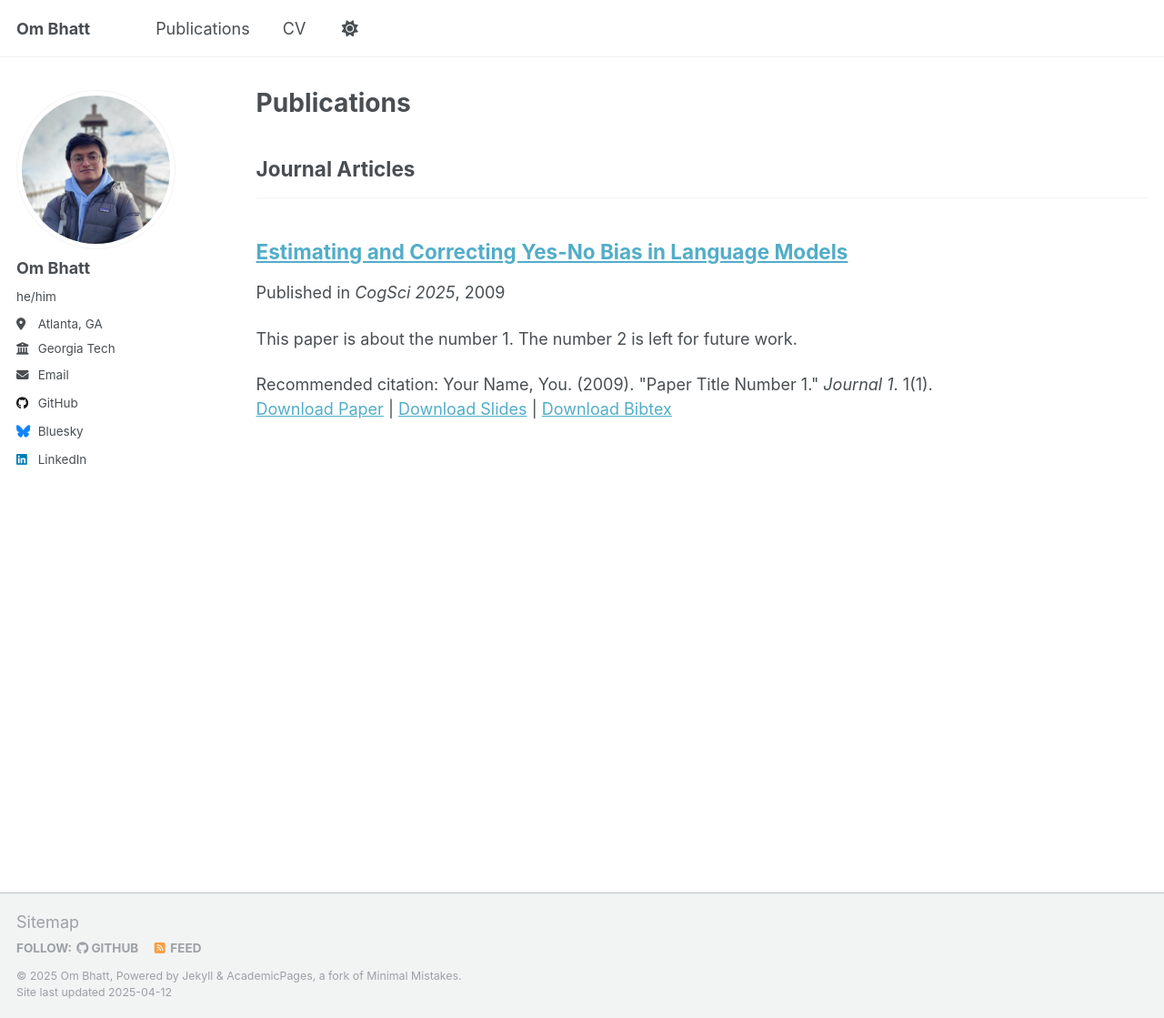
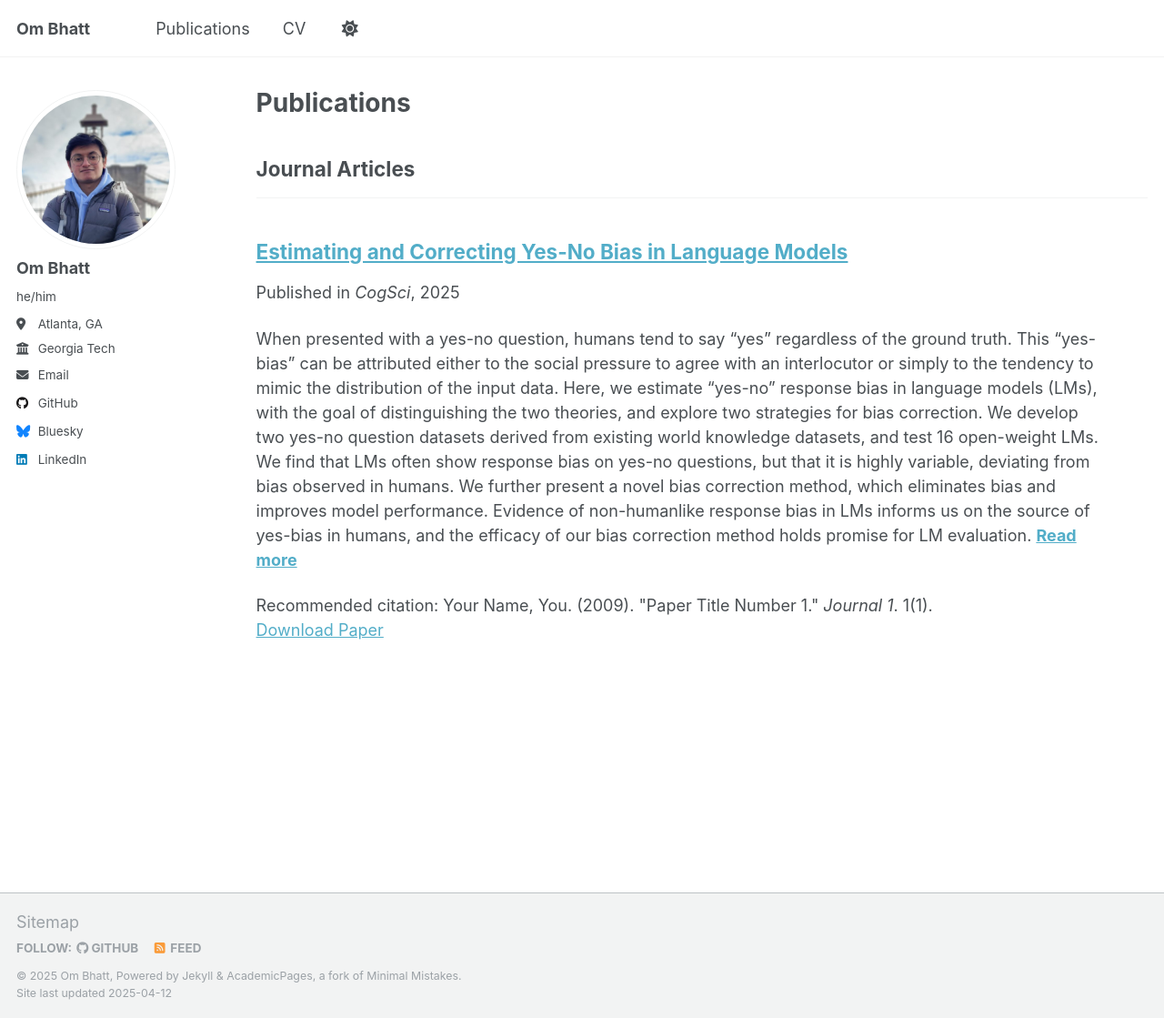
Before and after one commit to ombbhatt/ombbhatt.github.io, a Jekyll site: the page built from _pages/publications.html, in a window 1280 px wide and 1119 px high. Shown: the whole window at 91% size. Built offline with Jekyll 4.4.1, drawn with Linux system fonts in a browser that asks for light colours.

```diff
--- a/_config.yml
+++ b/_config.yml
@@ -92,7 +92,7 @@ teaser                   :  # filename of teaser fallback teaser image placed in
 breadcrumbs              : false # true, false (default)
 words_per_minute         : 160
 future                   : true
-read_more                : "disabled" # if enabled, adds "Read more" links to excerpts
+read_more                : "enabled" # if enabled, adds "Read more" links to excerpts
 talkmap_link             : false      #change to true to add link to talkmap on talks page
 comments:
   provider               : # false (default), "disqus", "discourse", "facebook", "google-plus", "staticman", "custom"
--- a/_publications/2009-10-01-paper-title-number-1.md
+++ /dev/null
@@ -1,14 +0,0 @@
----
-title: "Estimating and Correcting Yes-No Bias in Language Models"
-collection: publications
-category: manuscripts
-permalink: /publication/2009-10-01-paper-title-number-1
-excerpt: 'This paper is about the number 1. The number 2 is left for future work.'
-date: 2009-10-01
-venue: 'CogSci 2025'
-slidesurl: 'http://academicpages.github.io/files/slides1.pdf'
-paperurl: 'http://academicpages.github.io/files/paper1.pdf'
-bibtexurl: 'http://academicpages.github.io/files/bibtex1.bib'
-citation: 'Your Name, You. (2009). &quot;Paper Title Number 1.&quot; <i>Journal 1</i>. 1(1).'
----
-The contents above will be part of a list of publications, if the user clicks the link for the publication than the contents of section will be rendered as a full page, allowing you to provide more information about the paper for the reader. When publications are displayed as a single page, the contents of the above "citation" field will automatically be included below this section in a smaller font.
--- /dev/null
+++ b/_publications/2025-04-04-yes-no-bias-lms.md
@@ -0,0 +1,14 @@
+---
+title: "Estimating and Correcting Yes-No Bias in Language Models"
+collection: publications
+category: manuscripts
+permalink: /publication/2025-04-04-yes-no-bias-lms
+excerpt: 'When presented with a yes-no question, humans tend to say "yes" regardless of the ground truth. This "yes-bias" can be attributed either to the social pressure to agree with an interlocutor or simply to the tendency to mimic the distribution of the input data. Here, we estimate "yes-no" response bias in language models (LMs), with the goal of distinguishing the two theories, and explore two strategies for bias correction. We develop two yes-no question datasets derived from existing world knowledge datasets, and test 16 open-weight LMs. We find that LMs often show response bias on yes-no questions, but that it is highly variable, deviating from bias observed in humans. We further present a novel bias correction method, which eliminates bias and improves model performance. Evidence of non-humanlike response bias in LMs informs us on the source of yes-bias in humans, and the efficacy of our bias correction method holds promise for LM evaluation.'
+date: 2025-04-04
+venue: 'CogSci'
+# slidesurl: 'http://academicpages.github.io/files/slides1.pdf'
+paperurl: 'http://academicpages.github.io/files/paper1.pdf'
+# bibtexurl: 'http://academicpages.github.io/files/bibtex1.bib'
+citation: 'Your Name, You. (2009). &quot;Paper Title Number 1.&quot; <i>Journal 1</i>. 1(1).'
+---
+The contents above will be part of a list of publications, if the user clicks the link for the publication than the contents of section will be rendered as a full page, allowing you to provide more information about the paper for the reader. When publications are displayed as a single page, the contents of the above "citation" field will automatically be included below this section in a smaller font.
```
Also changed, not shown: _pages/cv.md (+18 -1 lines), 1 other file.
